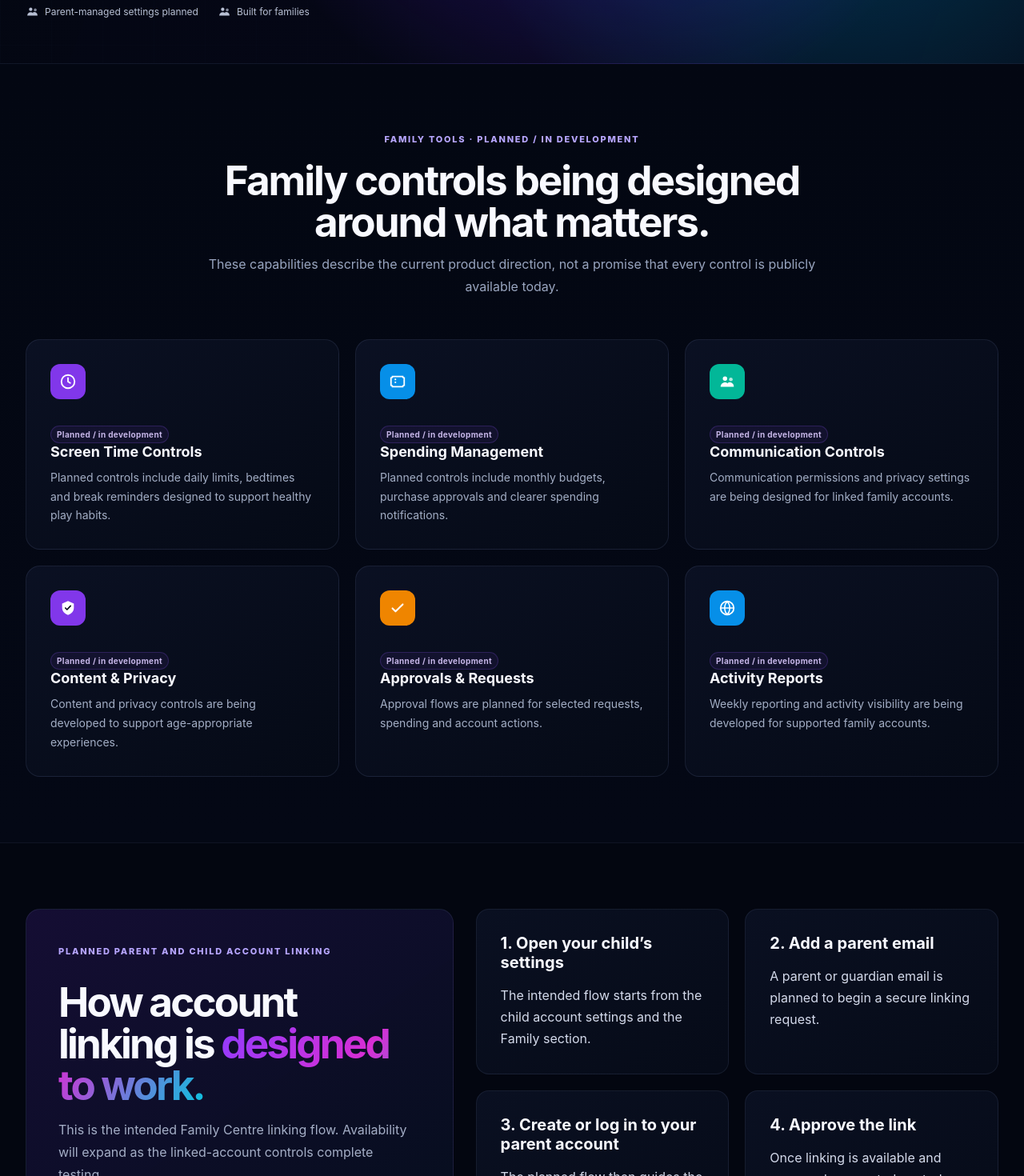
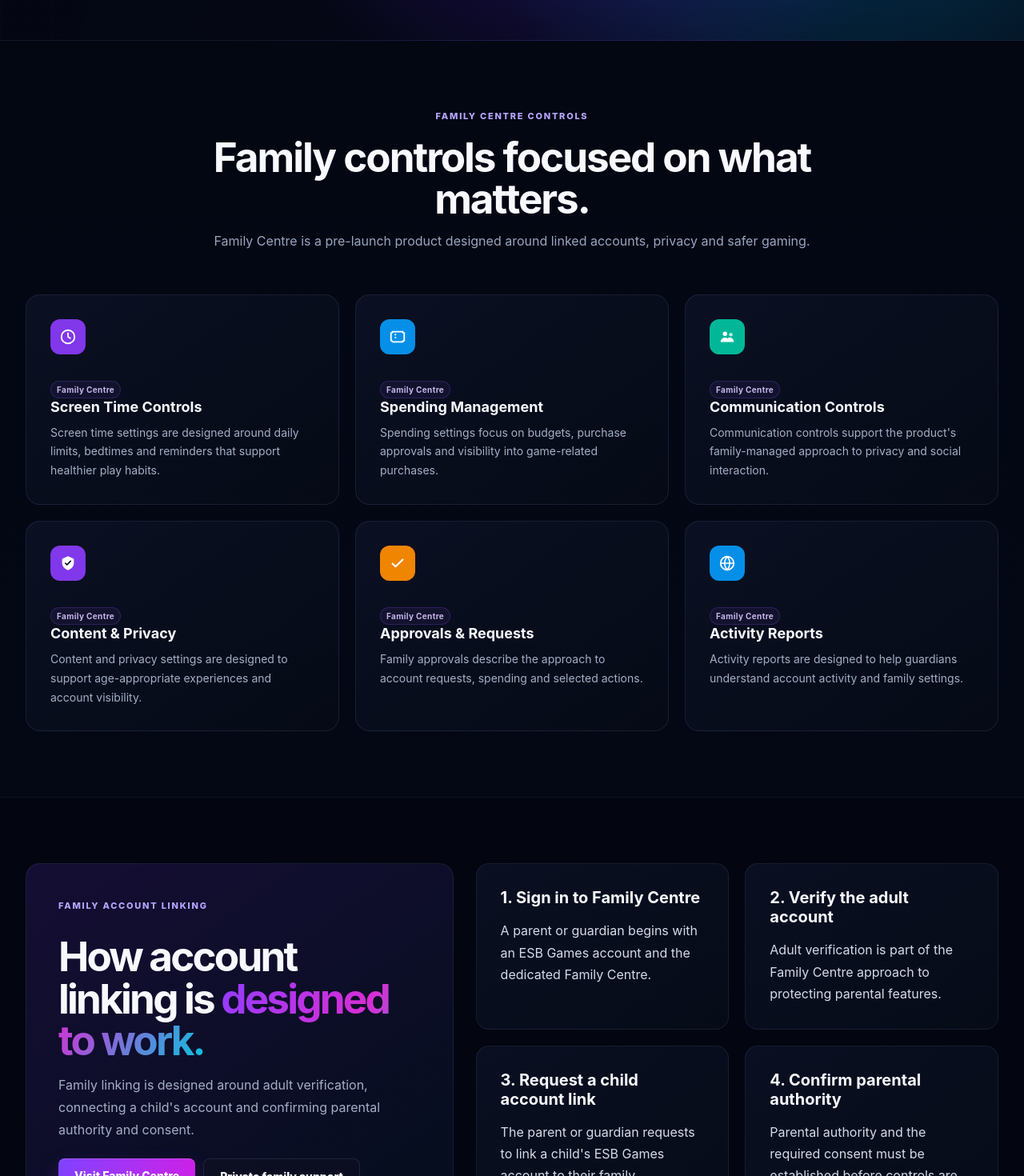
Before and after one commit to esbblox007/ESB-Games-About, a Next.js app: page /parental-controls in a window 1280 px wide. Shown: the part 660-2130 px from the top of the page at 80% size. Built offline with nearby package versions, Linux system fonts and the light colour scheme; no server answers.

Commit message:
SEO: explain family controls and safe parental account linking

```diff
--- a/app/parental-controls/page.tsx
+++ b/app/parental-controls/page.tsx
@@ -5,43 +5,43 @@ import { ArrowIcon, CheckIcon, ClockIcon, GlobeIcon, ShieldIcon, TicketIcon, Use
 
 export const metadata: Metadata = {
   title: "Family Centre",
-  description: "Explore linked-account and parental-control features being developed for ESB Games. Trust & Safety explains the wider safety framework and private cases belong in Support.",
+  description: "ESB Family Centre explains parent and child account linking, adult verification, screen time, spending, communication and privacy controls.",
   alternates: { canonical: "/parental-controls" },
-  openGraph: { title: "Family Centre | ESB Games", description: "Explore the family safety and parental-control systems being developed for ESB Games.", url: "/parental-controls", type: "website", images: [{ url: "/og-preview", alt: "ESB Games Family Centre" }] },
-  twitter: { card: "summary_large_image", title: "Family Centre | ESB Games", description: "Explore the family safety and parental-control systems being developed for ESB Games.", images: ["/og-preview"] },
+  openGraph: { title: "Family Centre | ESB Games", description: "Learn about ESB Games Family Centre: account linking, adult verification, parental controls, privacy and safer gaming.", url: "/parental-controls", type: "website", images: [{ url: "/og-preview", alt: "ESB Games Family Centre" }] },
+  twitter: { card: "summary_large_image", title: "Family Centre | ESB Games", description: "Learn about ESB Games Family Centre: account linking, adult verification, parental controls, privacy and safer gaming.", images: ["/og-preview"] },
 };
 
 const features = [
-  { icon: <ClockIcon />, tone: "purple", title: "Screen Time Controls", text: "Planned controls include daily limits, bedtimes and break reminders designed to support healthy play habits." },
-  { icon: <TicketIcon />, tone: "blue", title: "Spending Management", text: "Planned controls include monthly budgets, purchase approvals and clearer spending notifications." },
-  { icon: <UsersIcon />, tone: "teal", title: "Communication Controls", text: "Communication permissions and privacy settings are being designed for linked family accounts." },
-  { icon: <ShieldIcon />, tone: "purple", title: "Content & Privacy", text: "Content and privacy controls are being developed to support age-appropriate experiences." },
-  { icon: <CheckIcon />, tone: "orange", title: "Approvals & Requests", text: "Approval flows are planned for selected requests, spending and account actions." },
-  { icon: <GlobeIcon />, tone: "blue", title: "Activity Reports", text: "Weekly reporting and activity visibility are being developed for supported family accounts." },
+  { icon: <ClockIcon />, tone: "purple", title: "Screen Time Controls", text: "Screen time settings are designed around daily limits, bedtimes and reminders that support healthier play habits." },
+  { icon: <TicketIcon />, tone: "blue", title: "Spending Management", text: "Spending settings focus on budgets, purchase approvals and visibility into game-related purchases." },
+  { icon: <UsersIcon />, tone: "teal", title: "Communication Controls", text: "Communication controls support the product's family-managed approach to privacy and social interaction." },
+  { icon: <ShieldIcon />, tone: "purple", title: "Content & Privacy", text: "Content and privacy settings are designed to support age-appropriate experiences and account visibility." },
+  { icon: <CheckIcon />, tone: "orange", title: "Approvals & Requests", text: "Family approvals describe the approach to account requests, spending and selected actions." },
+  { icon: <GlobeIcon />, tone: "blue", title: "Activity Reports", text: "Activity reports are designed to help guardians understand account activity and family settings." },
 ] as const;
 
 const linkingSteps = [
-  ["1. Open your child’s settings", "The intended flow starts from the child account settings and the Family section."],
-  ["2. Add a parent email", "A parent or guardian email is planned to begin a secure linking request."],
-  ["3. Create or log in to your parent account", "The planned flow then guides the parent or guardian through sign-in and identity confirmation."],
-  ["4. Approve the link", "Once linking is available and approved, supported controls and reports can be managed from Family Centre."],
+  ["1. Sign in to Family Centre", "A parent or guardian begins with an ESB Games account and the dedicated Family Centre."],
+  ["2. Verify the adult account", "Adult verification is part of the Family Centre approach to protecting parental features."],
+  ["3. Request a child account link", "The parent or guardian requests to link a child's ESB Games account to their family."],
+  ["4. Confirm parental authority", "Parental authority and the required consent must be established before controls are enabled for a linked child."],
 ] as const;
 
 function FamilyDashboardMockup() {
-  return <div className="parental-product parental-concept-card" aria-label="Concept preview of the ESB Games Family Centre"><div className="parental-concept-heading"><ShieldIcon size={30}/><div><strong>Family Centre</strong><span>Concept preview · In development</span></div></div><div className="parental-concept-grid">{features.map((feature) => <article key={feature.title}><span className={`parental-feature-icon ${feature.tone}`}>{feature.icon}</span><div><strong>{feature.title}</strong><small>Planned / in development</small></div></article>)}</div><p>This preview illustrates the direction of Family Centre. Controls shown here should not be interpreted as currently available until they are marked as released.</p></div>;
+  return <div className="parental-product parental-concept-card" aria-label="Concept preview of the ESB Games Family Centre"><div className="parental-concept-heading"><ShieldIcon size={30}/><div><strong>Family Centre</strong><span>Illustrative Family Centre preview</span></div></div><div className="parental-concept-grid">{features.map((feature) => <article key={feature.title}><span className={`parental-feature-icon ${feature.tone}`}>{feature.icon}</span><div><strong>{feature.title}</strong><small>Family Centre</small></div></article>)}</div><p>This is an illustrative overview, not a live controls dashboard. ESB Games remains in pre-launch, undergoing final development and Quality Assurance testing.</p></div>;
 }
 
 export default function ParentalControlsPage() {
   return (
     <PageShell>
       <div className="parental-page">
-        <section className="parental-hero"><div className="parental-container parental-hero-grid"><div className="parental-hero-copy"><Link href="/help" className="help-back-link"><ArrowIcon size={15} /> Back to Help</Link><span className="parental-eyebrow"><ShieldIcon size={15} /> Family Centre · In development</span><h1>Family controls for<br /><span className="gradient-text">linked accounts.</span></h1><p>Family Centre is the product area for parental controls and linked-account management. Trust &amp; Safety explains the wider safety framework, while Support handles private family cases that need authorised staff.</p><div className="parental-actions"><a href="https://family.esbgames.com" className="button button-primary"><ShieldIcon size={17} /> Visit Family Centre</a><a href="#linking-steps" className="button button-secondary">View planned linking <ArrowIcon size={16} /></a></div><div className="parental-trust-row"><span><ShieldIcon size={17} /> Privacy-focused design</span><span><CheckIcon size={17} /> Age-aware design direction</span><span><UsersIcon size={17} /> Parent-managed settings planned</span><span><UsersIcon size={17} /> Built for families</span></div></div><div className="parental-product-wrap"><span className="product-status-label">Concept preview · In development</span><FamilyDashboardMockup /></div></div></section>
+        <section className="parental-hero"><div className="parental-container parental-hero-grid"><div className="parental-hero-copy"><Link href="/help" className="help-back-link"><ArrowIcon size={15} /> Back to Help</Link><span className="parental-eyebrow"><ShieldIcon size={15} /> ESB Family Centre · Pre-launch</span><h1>Family controls for<br /><span className="gradient-text">linked accounts.</span></h1><p>ESB Family Centre focuses on adult-verified family accounts, parent-child linking, parental controls and age-appropriate gaming. Trust &amp; Safety provides the wider safety framework.</p><div className="parental-actions"><a href="https://family.esbgames.com" className="button button-primary"><ShieldIcon size={17} /> Visit Family Centre</a><a href="#linking-steps" className="button button-secondary">Explore account linking <ArrowIcon size={16} /></a></div><div className="parental-trust-row"><span><ShieldIcon size={17} /> Privacy-focused design</span><span><CheckIcon size={17} /> Age-appropriate design</span><span><UsersIcon size={17} /> Parent-managed settings</span><span><UsersIcon size={17} /> Built for families</span></div></div><div className="parental-product-wrap"><span className="product-status-label">Illustrative Family Centre preview</span><FamilyDashboardMockup /></div></div></section>
 
-        <section className="parental-feature-shell" id="parental-features"><div className="parental-container"><header className="parental-section-heading"><span className="eyebrow">Family tools · Planned / in development</span><h2>Family controls being designed around what matters.</h2><p>These capabilities describe the current product direction, not a promise that every control is publicly available today.</p></header><div className="parental-feature-grid">{features.map((feature) => <article key={feature.title}><span className={`parental-feature-icon ${feature.tone}`}>{feature.icon}</span><span className="trust-resource-status">Planned / in development</span><h3>{feature.title}</h3><p>{feature.text}</p></article>)}</div></div></section>
+        <section className="parental-feature-shell" id="parental-features"><div className="parental-container"><header className="parental-section-heading"><span className="eyebrow">Family Centre controls</span><h2>Family controls focused on what matters.</h2><p>Family Centre is a pre-launch product designed around linked accounts, privacy and safer gaming.</p></header><div className="parental-feature-grid">{features.map((feature) => <article key={feature.title}><span className={`parental-feature-icon ${feature.tone}`}>{feature.icon}</span><span className="trust-resource-status">Family Centre</span><h3>{feature.title}</h3><p>{feature.text}</p></article>)}</div></div></section>
 
-        <section className="parental-linking-section" id="linking-steps"><div className="parental-container parental-linking-grid"><div className="parental-linking-copy"><span className="eyebrow">Planned parent and child account linking</span><h2>How account linking is <span className="gradient-text">designed to work.</span></h2><p>This is the intended Family Centre linking flow. Availability will expand as the linked-account controls complete testing.</p><div className="parental-linking-actions"><a href="https://family.esbgames.com" className="button button-primary">Visit Family Centre</a><Link href="/support#contact-support" className="button button-secondary">Private family support</Link></div></div><div className="parental-step-grid">{linkingSteps.map(([title, text]) => <article key={title}><h3>{title}</h3><p>{text}</p></article>)}</div></div></section>
+        <section className="parental-linking-section" id="linking-steps"><div className="parental-container parental-linking-grid"><div className="parental-linking-copy"><span className="eyebrow">Family account linking</span><h2>How account linking is <span className="gradient-text">designed to work.</span></h2><p>Family linking is designed around adult verification, connecting a child's account and confirming parental authority and consent.</p><div className="parental-linking-actions"><a href="https://family.esbgames.com" className="button button-primary">Visit Family Centre</a><Link href="/support#contact-support" className="button button-secondary">Private family support</Link></div></div><div className="parental-step-grid">{linkingSteps.map(([title, text]) => <article key={title}><h3>{title}</h3><p>{text}</p></article>)}</div></div></section>
 
-        <section className="parental-band-section"><div className="parental-container parental-band-grid"><article><span className="eyebrow">Product direction</span><h3>One place for approvals, reports and family settings.</h3><p>The planned dashboard brings linked family members, recent activity and adjustable limits into one place. Individual capabilities will be labelled when they become available.</p></article><article><span className="eyebrow">Need guidance or a case review?</span><h3>Use the right route.</h3><p>Help Centre covers common family tasks. Trust &amp; Safety explains safety rules and systems. Support is the private route for an account-specific issue that needs authorised staff.</p></article></div></section>
+        <section className="parental-band-section"><div className="parental-container parental-band-grid"><article><span className="eyebrow">Family Centre overview</span><h3>One place for approvals, reports and family settings.</h3><p>The Family Centre dashboard is designed to bring family accounts, activity information and parental settings into one dedicated place.</p></article><article><span className="eyebrow">Need guidance or a case review?</span><h3>Use the right route.</h3><p>Help Centre covers common family tasks. Trust &amp; Safety explains safety rules and systems. Support is the private route for an account-specific issue that needs authorised staff.</p></article></div></section>
 
         <section className="parental-safety-band"><div className="parental-container"><div className="parental-safety-card"><span className="parental-safety-icon"><ShieldIcon size={31} /></span><div><h2>Family safety is broader than parental controls.</h2><p>Family Centre manages linked-account controls; Trust &amp; Safety explains prevention, reporting and enforcement across the wider ESB Games ecosystem.</p></div><Link href="/help/trust-safety" className="button button-secondary">Open Trust &amp; Safety <ArrowIcon size={16} /></Link></div></div></section>
       </div>
```
